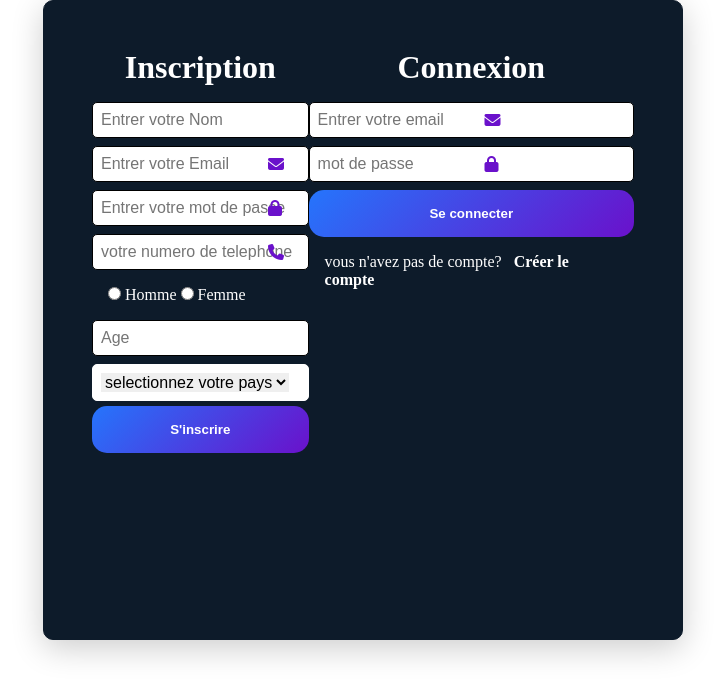
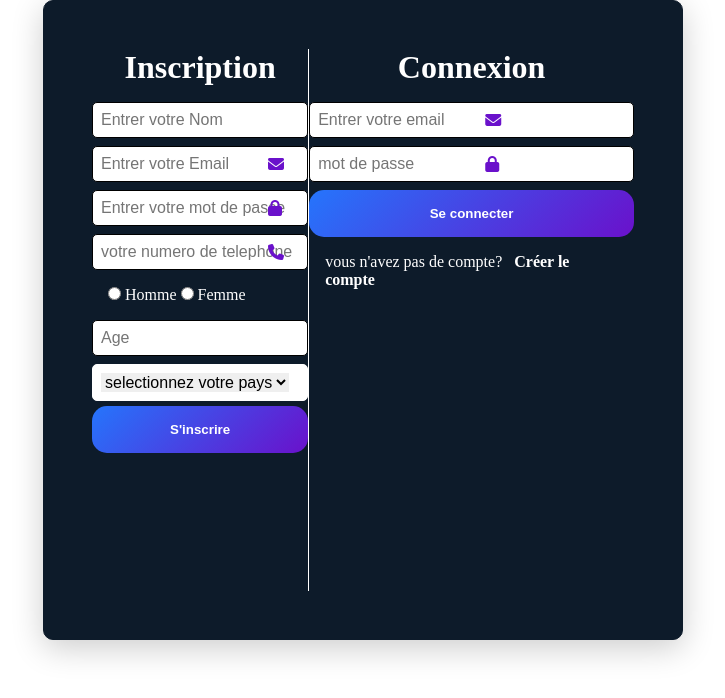
Before and after one commit to fiston7-code/challenge-code-formulaire, a plain HTML site: page index.html in a window 1280 px wide. Shown: the whole page, without its empty margins (277-1002 px from the left). Drawn offline with Linux system fonts and the light colour scheme.

Commit message:
rajout de la ligne entre inscription et connexion

```diff
--- a/index.html
+++ b/index.html
@@ -60,6 +60,7 @@
                 <button class="cta-btn">S'inscrire</button>
             </form>
         </div>
+        <div class="line"></div>
         <div class="signin-card">
             <h2>Connexion</h2>
         <form action="">
--- a/style.css
+++ b/style.css
@@ -70,6 +70,10 @@ body {
     transform: translateY(-50%);
     color: #6a11cb;
 }
+.line {
+    width: 1px;
+    background-color: white;
+}
 
 .radio {
     margin: 1rem;
```
